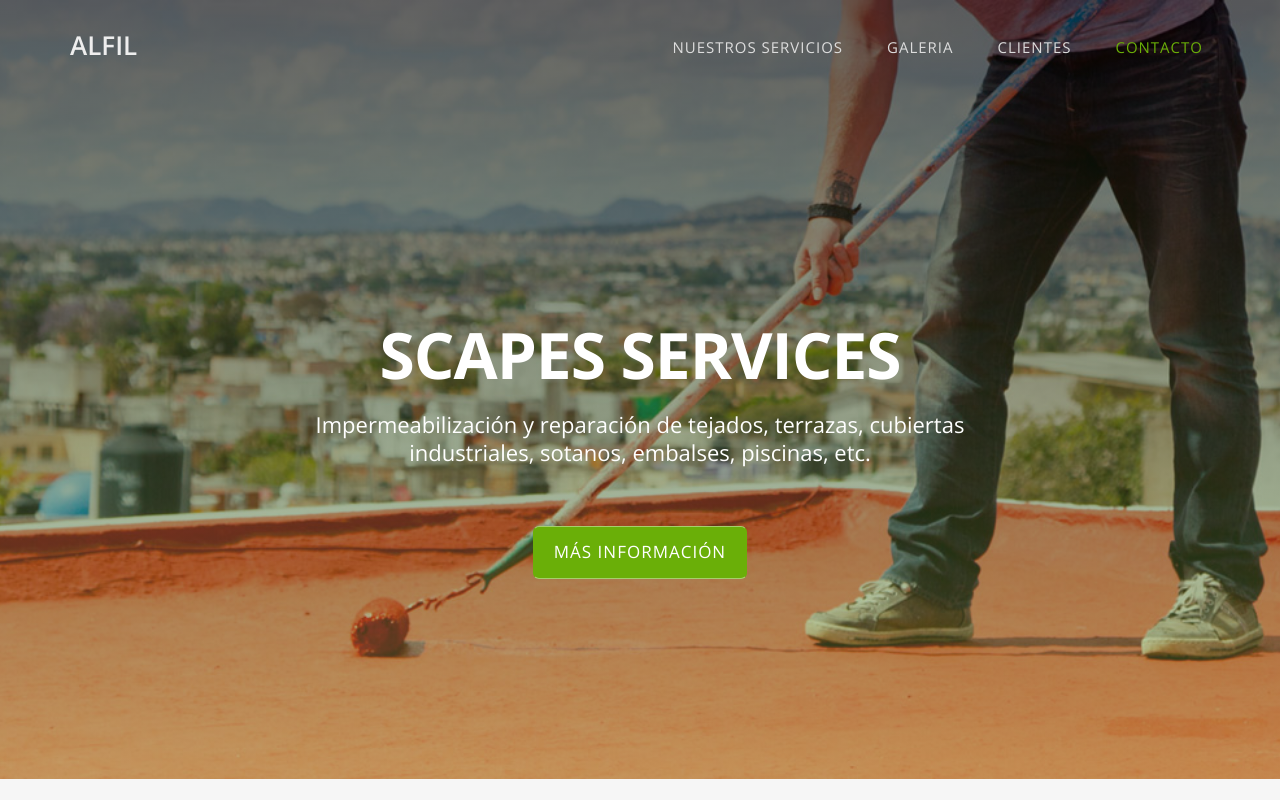
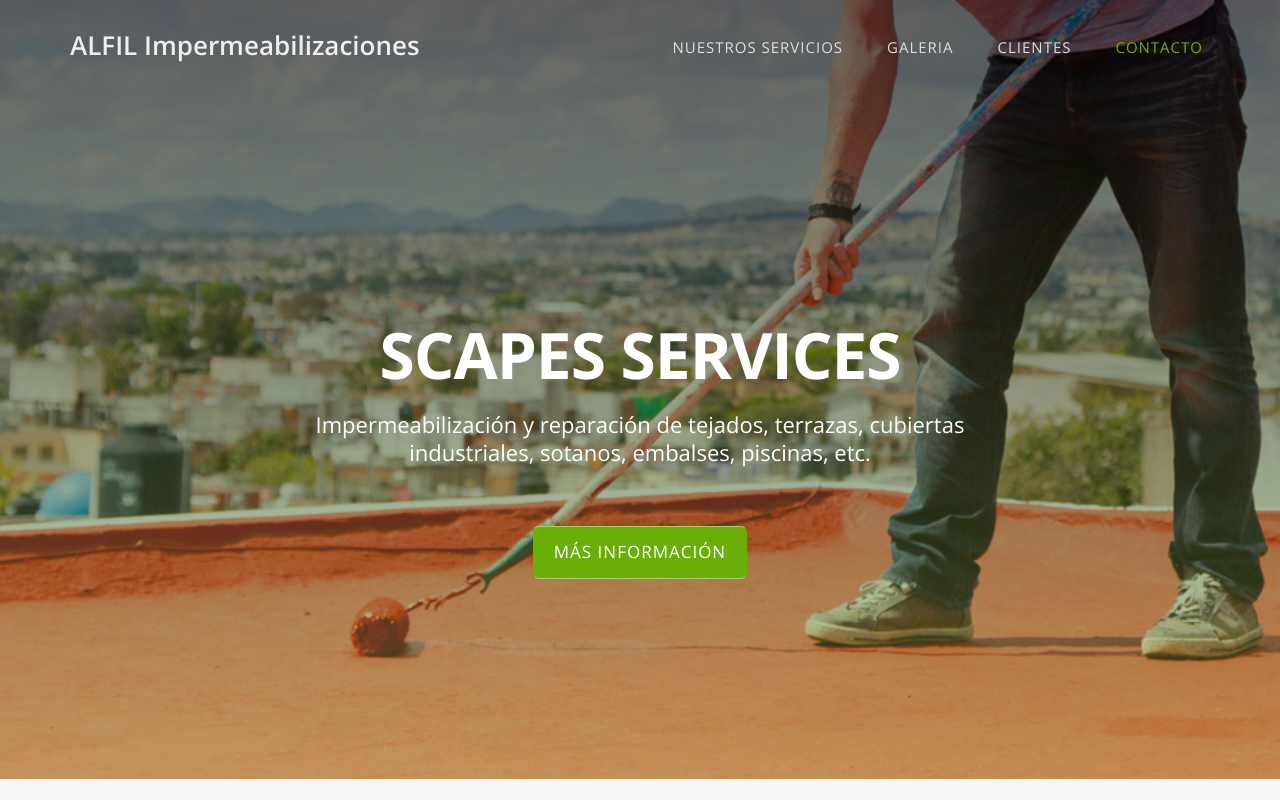
Before and after one commit to githubandrealmeida/alfil, a plain HTML site: page index.html in a window 1280 px wide. Shown: the top 800 px of the page. Drawn offline with nearby package versions, Linux system fonts and the light colour scheme.

Commit message:
add tittle

```diff
--- a/index.html
+++ b/index.html
@@ -50,7 +50,7 @@
           data-target="#bs-example-navbar-collapse-1"> <span class="sr-only">Toggle navigation</span> <span
             class="icon-bar"></span> <span class="icon-bar"></span> <span class="icon-bar"></span> </button>
 
-        <a class="navbar-brand page-scroll" href="#page-top">ALFIL</a>
+        <a class="navbar-brand page-scroll" href="#page-top">ALFIL Impermeabilizaciones</a>
       </div>
 
       <!-- Collect the nav links, forms, and other content for toggling -->
```
